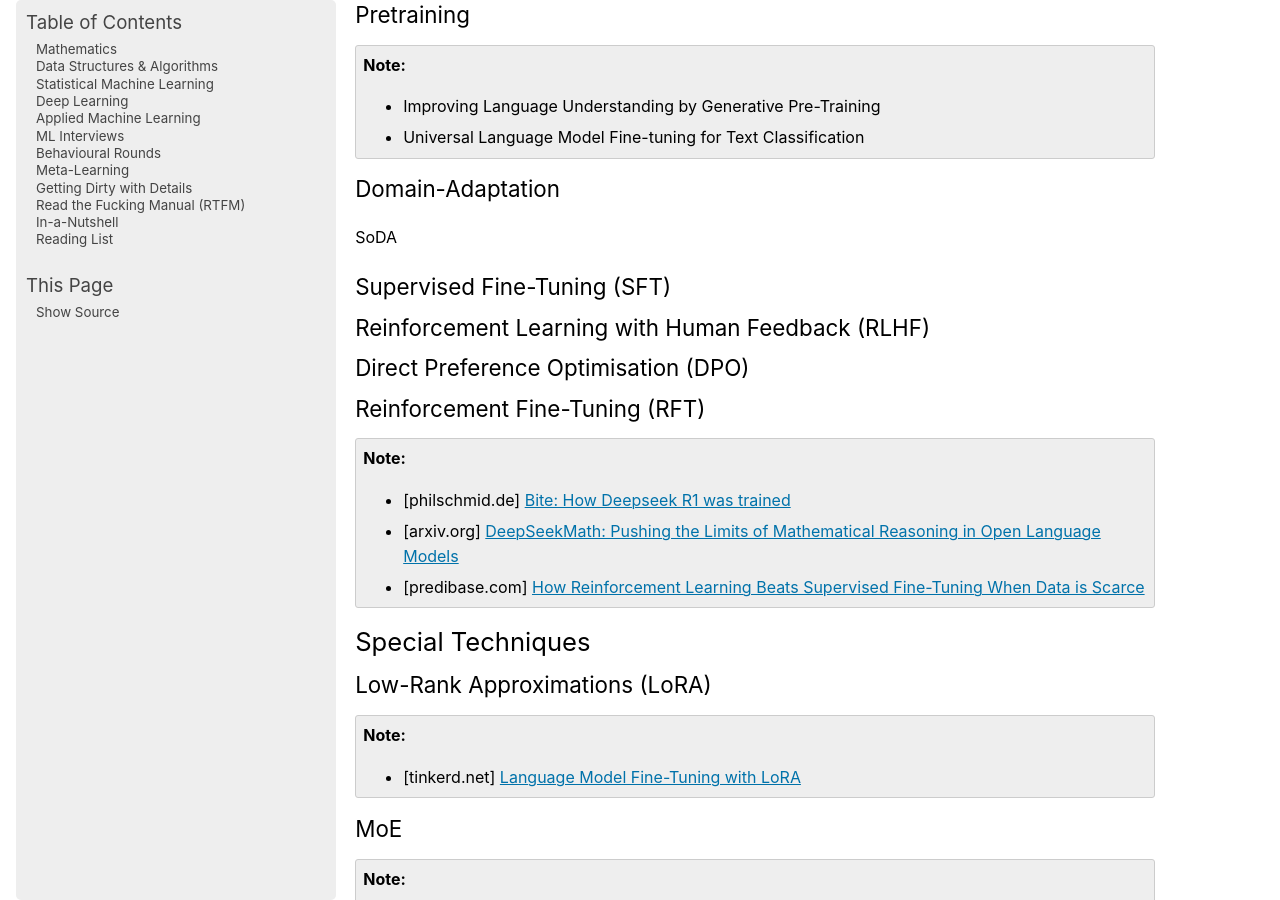
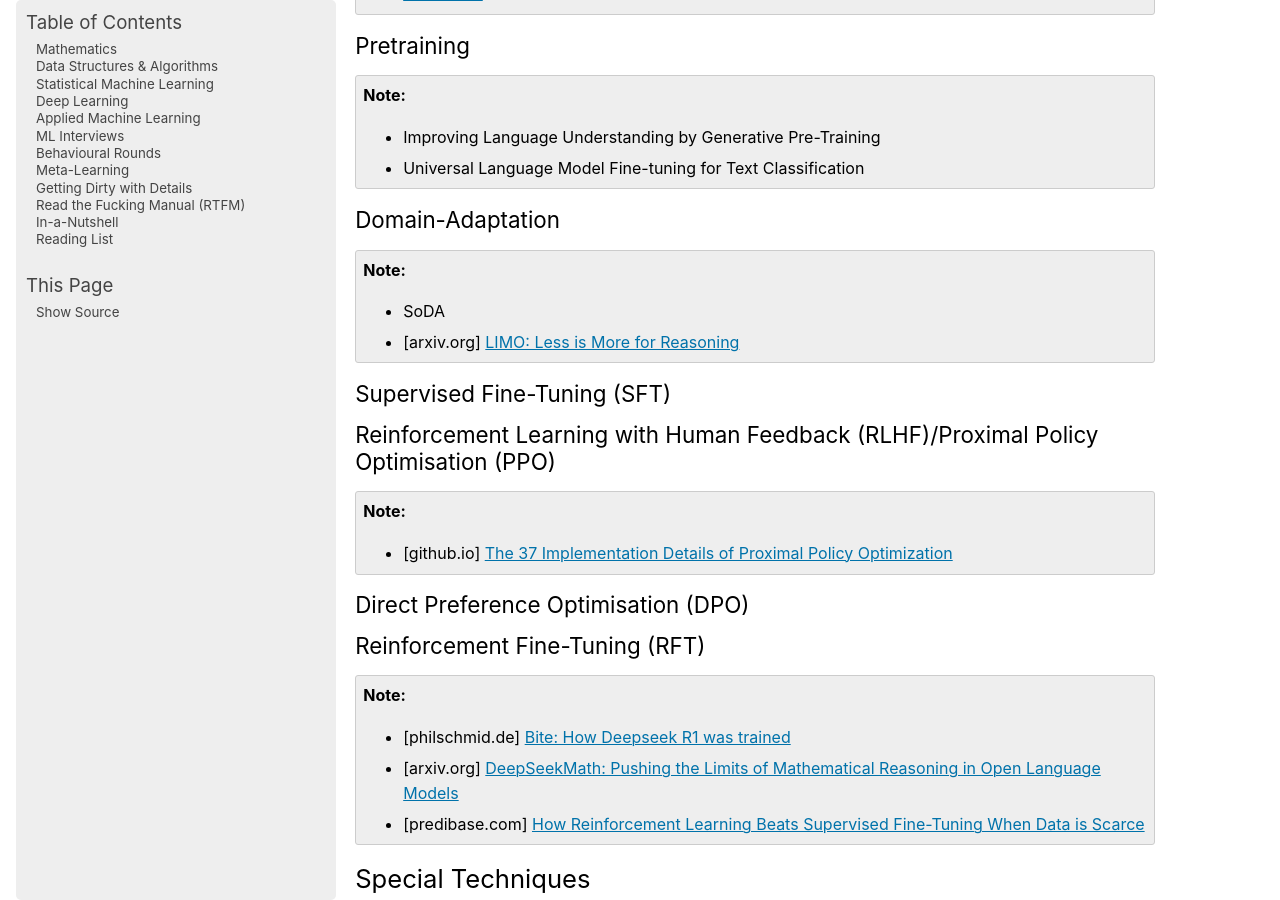
Before and after one commit to uselesstechjunks/leetcode, a Sphinx documentation site: the page built from docs/source/applied/methods/llm.rst, in a window 1280 px wide and 900 px high, scrolled down 2140 px. Built offline with Sphinx 7.4.7, drawn with Linux system fonts in a browser that asks for light colours; pages that are not in the unit, such as notebooks, are missing from menus; some of the changed text lies outside the part shown.

Commit message:
Update llm.rst

```diff
--- a/docs/source/applied/methods/llm.rst
+++ b/docs/source/applied/methods/llm.rst
@@ -15,6 +15,7 @@ Scaling Large Models
 -----------------------------------------------------------------------------------------
 .. important::
 	* [github.io] `How To Scale Your Model <https://jax-ml.github.io/scaling-book/index>`_
+	* [mlsyscourse.org] `CMU: 15-442/15-642: Machine Learning Systems <https://mlsyscourse.org/>`_
 
 Data Engineering
 -----------------------------------------------------------------------------------------
@@ -63,12 +64,17 @@ Pretraining
 
 Domain-Adaptation
 =========================================================================================
-SoDA
+.. note::
+	* SoDA
+	* [arxiv.org] `LIMO: Less is More for Reasoning <https://arxiv.org/abs/2502.03387>`_
 
 Supervised Fine-Tuning (SFT)
 =========================================================================================
-Reinforcement Learning with Human Feedback (RLHF)
+Reinforcement Learning with Human Feedback (RLHF)/Proximal Policy Optimisation (PPO)
 ========================================================================================
+.. note::
+	* [github.io] `The 37 Implementation Details of Proximal Policy Optimization <https://iclr-blog-track.github.io/2022/03/25/ppo-implementation-details/>`_
+
 Direct Preference Optimisation (DPO)
 =========================================================================================
 Reinforcement Fine-Tuning (RFT)
```
